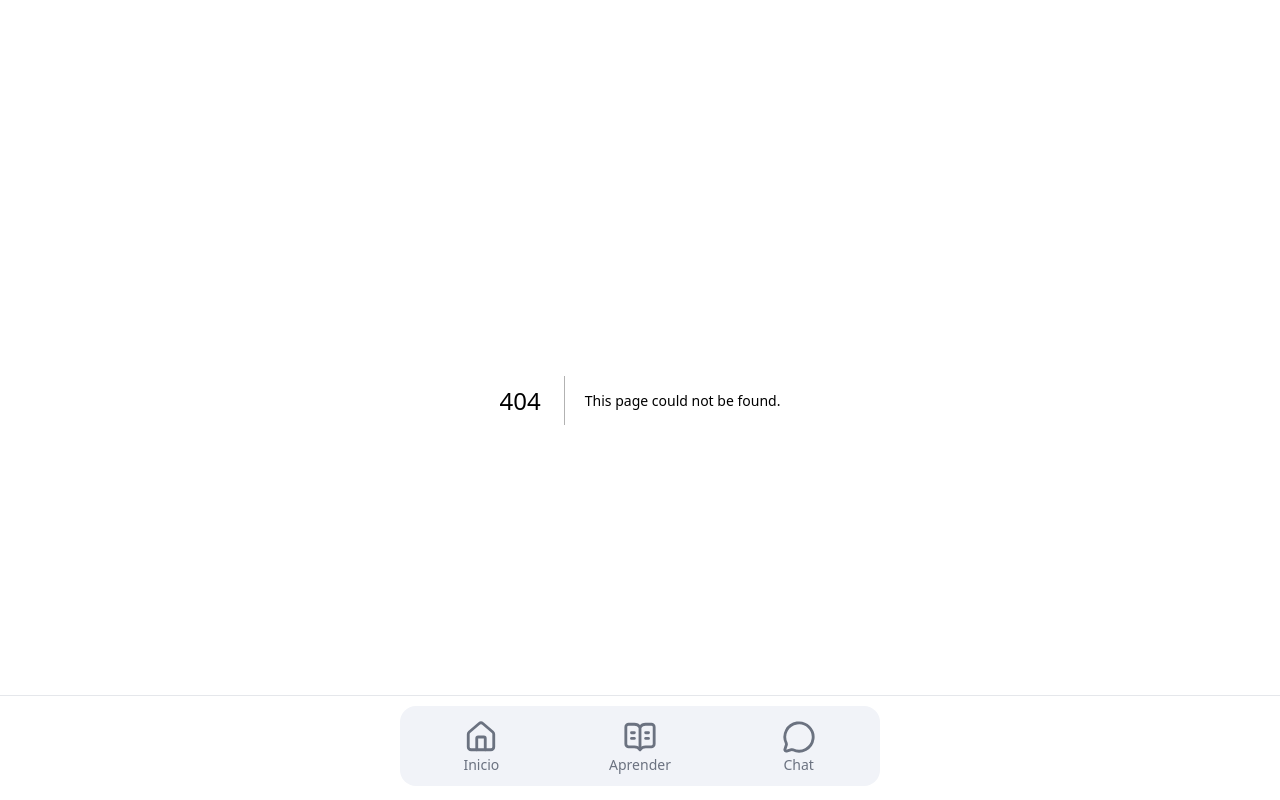
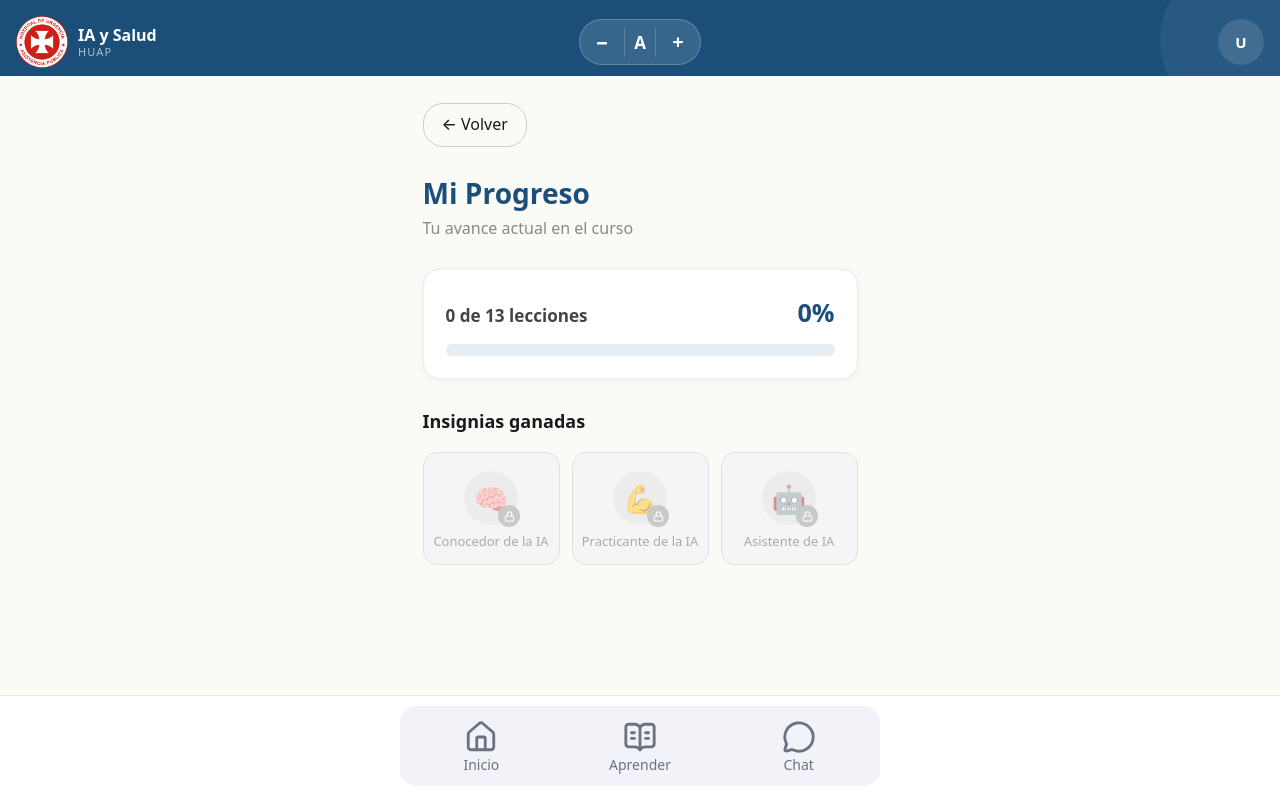
Before and after one commit to HIN0/Guia_Digital_AdultoMayor, a Next.js app in the folder frontend/: page /progreso in a window 1280 px wide. Before the commit this address had no page. Built offline with nearby package versions, Linux system fonts and the light colour scheme; no server answers.

Commit message:
feat: pagina de progreso con insignias y acceso desde header
- Nueva pagina /progreso con barra de progreso global y tarjetas de insignias (ganadas/bloqueadas)
- Header: link Progreso en dropdown de perfil, posicion sticky para que no desaparezca al hacer scroll

```diff
--- /dev/null
+++ b/frontend/src/app/progreso/page.tsx
@@ -0,0 +1,173 @@
+"use client"
+
+import { useState, useEffect } from "react"
+import { useRouter } from "next/navigation"
+import { Lock } from "lucide-react"
+import Header from "@/components/layout/Header"
+import { getModulos } from "@/lib/api"
+
+const INSIGNIAS_DEF = [
+  { orden: 1, nombre: "Conocedor de la IA",   descripcion: "Completaste el Módulo 1", icono: "🧠", flag: "huap_mod1_completado" },
+  { orden: 2, nombre: "Practicante de la IA", descripcion: "Completaste el Módulo 2", icono: "💪", flag: "huap_mod2_completado" },
+  { orden: 3, nombre: "Asistente de IA",      descripcion: "Completaste el Módulo 3", icono: "🤖", flag: "huap_chatbot_desbloqueado" },
+]
+
+const TOTALES_POR_ORDEN: Record<number, number> = { 1: 6, 2: 6, 3: 1 }
+const TOTAL_LECCIONES = 13
+
+export default function ProgresoPage() {
+  const router = useRouter()
+  const [insigniasGanadas, setInsigniasGanadas] = useState<Record<number, boolean>>({})
+  const [leccionesCompletadas, setLeccionesCompletadas] = useState(0)
+
+  useEffect(() => {
+    const ganadas: Record<number, boolean> = {}
+    for (const ins of INSIGNIAS_DEF) {
+      ganadas[ins.orden] = localStorage.getItem(ins.flag) === "true"
+    }
+    setInsigniasGanadas(ganadas)
+
+    getModulos()
+      .then((apiModulos) => {
+        let completadas = 0
+        for (const m of apiModulos) {
+          const guardadas: number[] = JSON.parse(
+            localStorage.getItem(`huap_mod${m.id}_lecciones_completadas`) ?? "[]"
+          )
+          completadas += Math.min(guardadas.length, TOTALES_POR_ORDEN[m.orden] ?? 0)
+        }
+        setLeccionesCompletadas(completadas)
+      })
+      .catch(() => {
+        const fallback = INSIGNIAS_DEF.filter((i) => ganadas[i.orden]).length
+        setLeccionesCompletadas(fallback)
+      })
+  }, [])
+
+  const pct = Math.round((leccionesCompletadas / TOTAL_LECCIONES) * 100)
+
+  return (
+    <div className="min-h-screen pb-28" style={{ backgroundColor: "var(--huap-fondo)" }}>
+      <Header />
+
+      <main className="px-5 py-6 w-full mx-auto" style={{ maxWidth: "480px" }}>
+
+        <button
+          onClick={() => router.back()}
+          style={{
+            display: "inline-flex", alignItems: "center", gap: "8px",
+            background: "none", border: "1.5px solid #ccc", borderRadius: "20px",
+            padding: "8px 18px", cursor: "pointer", marginBottom: "28px",
+            fontSize: "16px", color: "var(--huap-texto)", fontWeight: 500,
+          }}
+        >
+          ← Volver
+        </button>
+
+        <h1 style={{ fontSize: "1.56rem", fontWeight: 700, marginBottom: "4px", color: "var(--huap-azul)" }}>
+          Mi Progreso
+        </h1>
+        <p style={{ color: "#888", marginBottom: "28px", fontSize: "0.89rem" }}>
+          Tu avance actual en el curso
+        </p>
+
+        {/* Barra de progreso global */}
+        <div style={{
+          backgroundColor: "white",
+          borderRadius: "16px",
+          padding: "22px",
+          marginBottom: "28px",
+          boxShadow: "0 1px 6px rgba(0,0,0,0.06)",
+          border: "1px solid #EBEBEB",
+        }}>
+          <div style={{ display: "flex", justifyContent: "space-between", alignItems: "baseline", marginBottom: "12px" }}>
+            <span style={{ fontSize: "0.95rem", color: "#444", fontWeight: 600 }}>
+              {leccionesCompletadas} de {TOTAL_LECCIONES} lecciones
+            </span>
+            <span style={{ fontSize: "1.4rem", fontWeight: 800, color: pct === 100 ? "var(--huap-verde)" : "var(--huap-azul)" }}>
+              {pct}%
+            </span>
+          </div>
+          <div style={{ backgroundColor: "#E8EDF2", borderRadius: "999px", height: "12px", overflow: "hidden" }}>
+            <div style={{
+              backgroundColor: pct === 100 ? "var(--huap-verde)" : "var(--huap-azul)",
+              height: "100%",
+              borderRadius: "999px",
+              width: `${pct}%`,
+              transition: "width 0.5s ease",
+              minWidth: pct > 0 ? "12px" : "0",
+            }} />
+          </div>
+          {pct === 100 && (
+            <p style={{ color: "var(--huap-verde)", fontSize: "0.88rem", fontWeight: 700, marginTop: "12px", textAlign: "center" }}>
+              ✓ ¡Curso completado!
+            </p>
+          )}
+        </div>
+
+        {/* Insignias */}
+        <p style={{ fontWeight: 700, fontSize: "1rem", marginBottom: "16px", color: "var(--huap-texto)" }}>
+          Insignias ganadas
+        </p>
+        <div style={{ display: "flex", gap: "12px", marginBottom: "12px" }}>
+          {INSIGNIAS_DEF.map((ins) => {
+            const ganada = !!insigniasGanadas[ins.orden]
+            return (
+              <div
+                key={ins.orden}
+                style={{
+                  flex: 1,
+                  borderRadius: "14px",
+                  padding: "18px 8px 14px",
+                  display: "flex",
+                  flexDirection: "column",
+                  alignItems: "center",
+                  gap: "8px",
+                  border: ganada ? "2px solid #E8A000" : "1.5px solid #E0E0E0",
+                  backgroundColor: ganada ? "#FFFBF0" : "#F5F5F5",
+                  position: "relative",
+                }}
+              >
+                <div style={{
+                  width: "54px",
+                  height: "54px",
+                  borderRadius: "50%",
+                  backgroundColor: ganada ? "#FFF3CD" : "#E4E4E4",
+                  display: "flex",
+                  alignItems: "center",
+                  justifyContent: "center",
+                  fontSize: "28px",
+                  position: "relative",
+                  opacity: ganada ? 1 : 0.5,
+                }}>
+                  {ins.icono}
+                  {!ganada && (
+                    <div style={{
+                      position: "absolute", bottom: -2, right: -2,
+                      backgroundColor: "#9E9E9E", borderRadius: "50%",
+                      width: "22px", height: "22px",
+                      display: "flex", alignItems: "center", justifyContent: "center",
+                    }}>
+                      <Lock size={11} color="white" strokeWidth={2.5} />
+                    </div>
+                  )}
+                </div>
+                <p style={{
+                  fontSize: "0.72rem",
+                  fontWeight: ganada ? 700 : 500,
+                  color: ganada ? "#B85C00" : "#AAAAAA",
+                  textAlign: "center",
+                  lineHeight: 1.3,
+                  margin: 0,
+                }}>
+                  {ins.nombre}
+                </p>
+              </div>
+            )
+          })}
+        </div>
+
+      </main>
+    </div>
+  )
+}
--- a/frontend/src/components/layout/Header.tsx
+++ b/frontend/src/components/layout/Header.tsx
@@ -50,10 +50,10 @@ export default function Header() {
   }
 
   return (
-    <header style={{ position: "relative" }}>
+    <header style={{ position: "sticky", top: 0, zIndex: 100 }}>
       <div className="header-inner" style={{
         backgroundColor: "var(--huap-azul)",
-        paddingBottom: "30px",
+        paddingBottom: "22px",
         position: "relative",
         overflow: "hidden",
       }}>
@@ -69,7 +69,7 @@ export default function Header() {
           display: "grid",
           gridTemplateColumns: "1fr auto 1fr",
           alignItems: "center",
-          position: "relative", zIndex: 1, padding: "10px 16px 0",
+          position: "relative", zIndex: 1, padding: "16px 16px 0",
         }}>
           {/* Columna izquierda: logo */}
           <Link href="/inicio" style={{ display: "flex", alignItems: "center", gap: "10px", textDecoration: "none" }}>
@@ -216,6 +216,23 @@ export default function Header() {
             </div>
           </div>
 
+          {/* Progreso */}
+          <button
+            onClick={() => { setOpen(false); router.push("/progreso") }}
+            style={{
+              width: "100%", padding: "18px 20px",
+              display: "flex", alignItems: "center", gap: "14px",
+              background: "none", border: "none", borderBottom: "1px solid #f0f0f0",
+              cursor: "pointer", color: "#333", fontWeight: 500, fontSize: "17px",
+              textAlign: "left",
+            }}
+          >
+            <svg width="22" height="22" viewBox="0 0 24 24" fill="none" stroke="currentColor" strokeWidth="2" strokeLinecap="round" strokeLinejoin="round">
+              <polygon points="12 2 15.09 8.26 22 9.27 17 14.14 18.18 21.02 12 17.77 5.82 21.02 7 14.14 2 9.27 8.91 8.26 12 2" />
+            </svg>
+            Progreso
+          </button>
+
           {/* Ajustes */}
           <button
             onClick={() => { setOpen(false); router.push("/ajustes") }}
```
